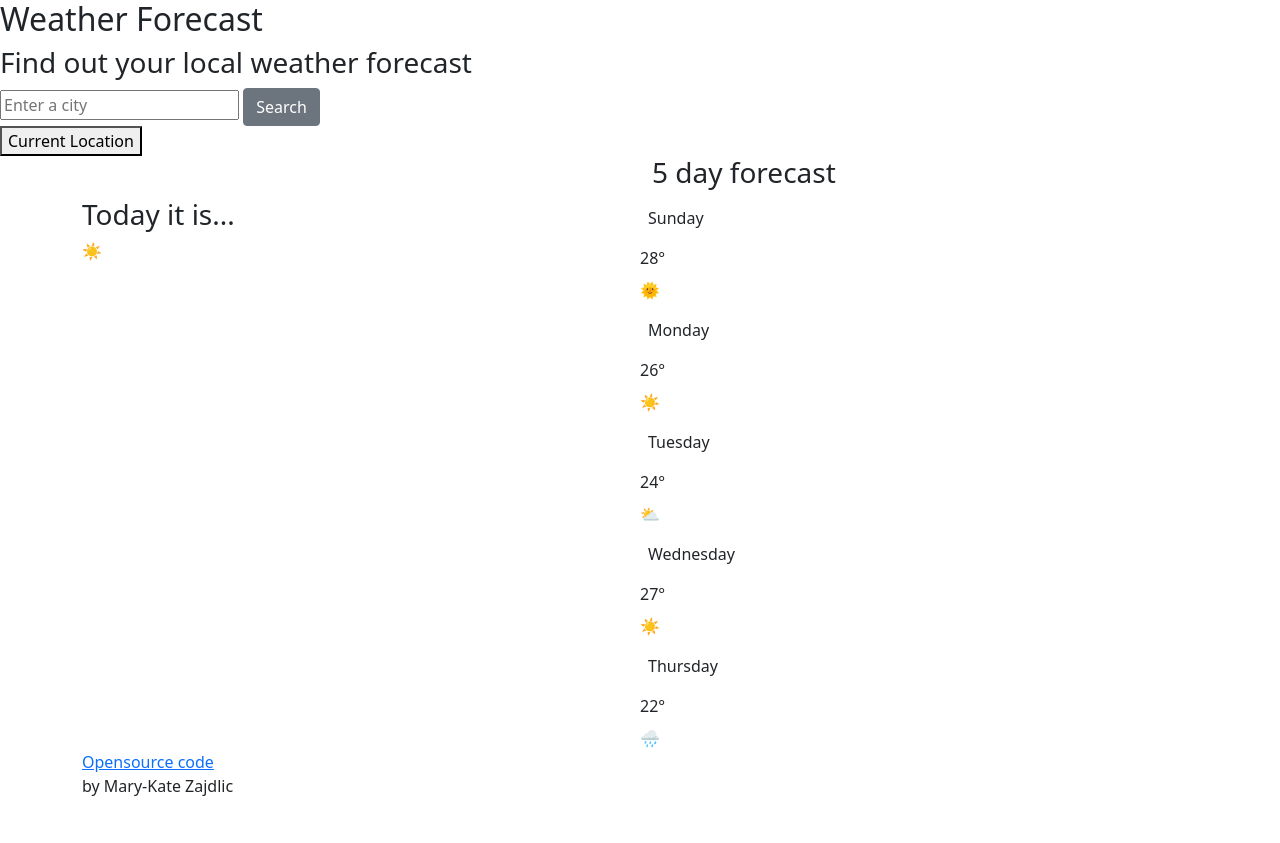
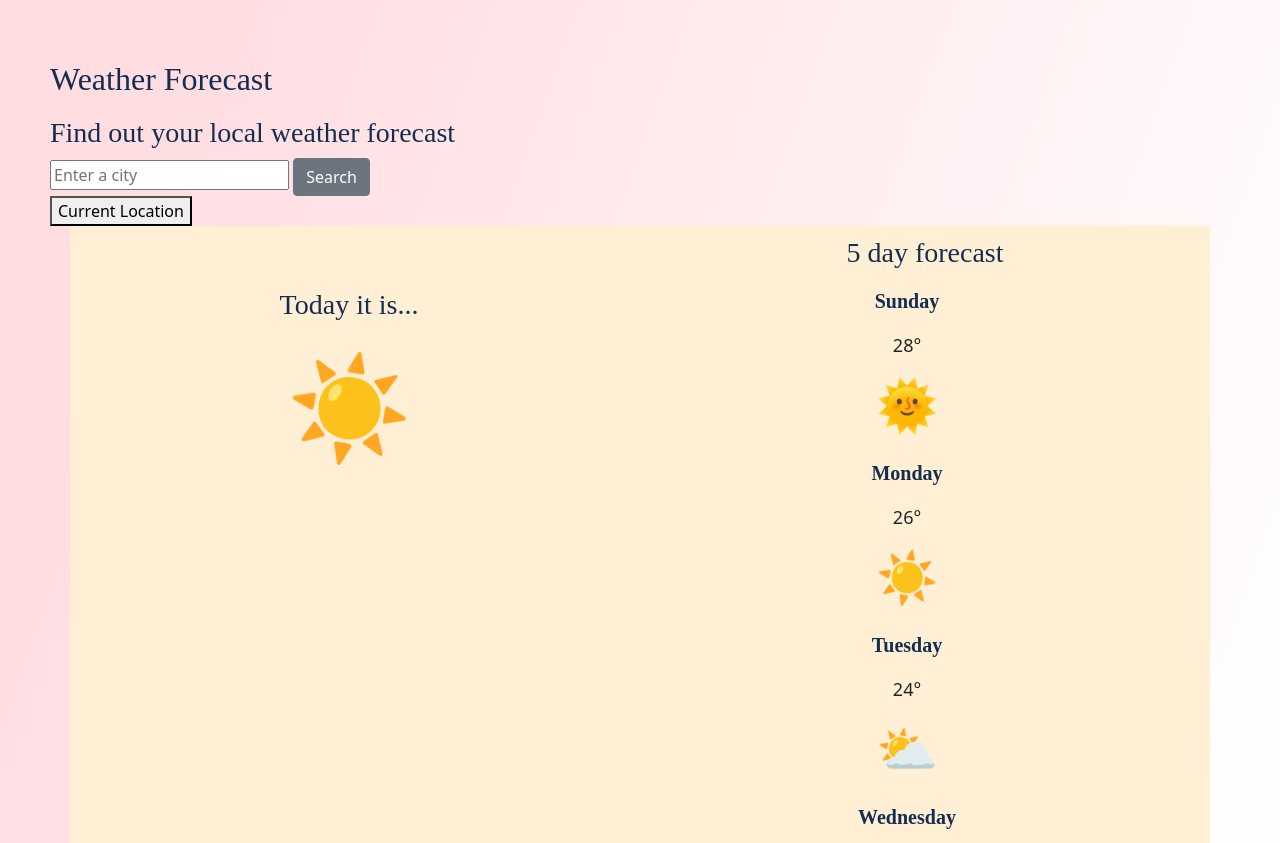
Before and after one commit to mkh113/SheCodes-week6, a plain HTML site: page index.html in a window 1280 px wide. Shown: the top 843 px of the page. Before the commit the page ends 814 px from the top, so only its background shows below. Drawn offline with nearby package versions, Linux system fonts and the light colour scheme.

Commit message:
added link to styles.css

```diff
--- a/index.html
+++ b/index.html
@@ -12,7 +12,8 @@
       crossorigin="anonymous"
     />
 <script src="https://cdn.jsdelivr.net/npm/axios/dist/axios.min.js"></script>
-  </head>
+<link rel="stylesheet" href="src/styles.css" />
+</head>
 </html>
 <body>
     <h2>Weather Forecast</h2>
```
